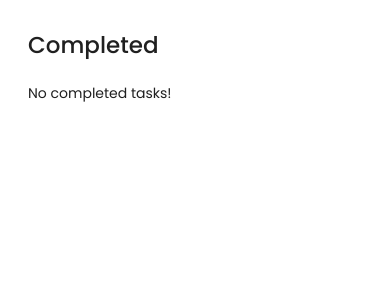
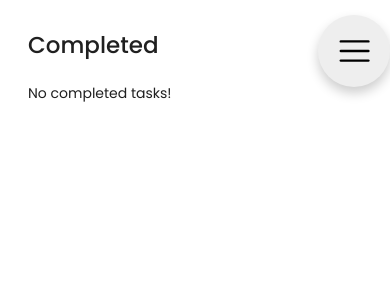
Before and after one commit to SirKaelan/Todo, a React (Create React App) app: page /completed in a window 390 px wide. Shown: the top 300 px of the page. Built offline with nearby package versions, Linux system fonts and the light colour scheme.

Commit message:
Extremely crude application of the hamburger button

```diff
--- a/src/features/tasks/index.ts
+++ b/src/features/tasks/index.ts
@@ -8,6 +8,8 @@ export { Completed } from "./views/completed/completed-view";
 
 export { TaskNavigation } from "./task-navigation/task-navigation";
 export { NavButton } from "./task-navigation/nav-button";
+export { useNavButtons } from "./task-navigation/hooks/useNavButtons";
+export type { NavigationButton } from "./task-navigation/types";
 
 export type {
   CreateSubmitHandler,
--- /dev/null
+++ b/src/features/tasks/task-navigation/hooks/useNavButtons.ts
@@ -0,0 +1,11 @@
+import { useTasks } from "contexts/task-context";
+import { NavigationButton } from "features/tasks";
+
+export const useNavButtons = (): NavigationButton[] => {
+  const Tasks = useTasks();
+
+  return [
+    { label: "inbox", taskCount: Tasks.completed.length },
+    { label: "completed", taskCount: Tasks.uncompleted.length },
+  ];
+};
--- a/src/features/tasks/task-navigation/task-navigation.tsx
+++ b/src/features/tasks/task-navigation/task-navigation.tsx
@@ -1,22 +1,19 @@
 import React from "react";
 import styles from "./task-navigation.module.scss";
 
-import { useTasks } from "contexts/task-context";
-import { NavButton } from "features/tasks";
-import { NavigationButton } from "./types";
+import { NavigationButton, NavButton } from "features/tasks";
 
-export const TaskNavigation = (): JSX.Element => {
-  const Tasks = useTasks();
+type TaskNavigationProps = {
+  buttons: NavigationButton[];
+};
 
-  const navButtons: NavigationButton[] = [
-    { label: "inbox", taskCount: Tasks.completed.length },
-    { label: "completed", taskCount: Tasks.uncompleted.length },
-  ];
-
+export const TaskNavigation = ({
+  buttons,
+}: TaskNavigationProps): JSX.Element => {
   return (
     <nav className={styles.nav}>
       <ul className={styles.nav_container}>
-        {navButtons.map((button) => (
+        {buttons.map((button) => (
           <li key={button.label}>
             <NavButton buttonData={button} />
           </li>
--- a/src/features/tasks/views/tasks-layout/tasks-layout.tsx
+++ b/src/features/tasks/views/tasks-layout/tasks-layout.tsx
@@ -1,17 +1,21 @@
 import React from "react";
 import styles from "./tasks-layout.module.scss";
 
-import { TaskNavigation } from "features/tasks";
+import { TaskNavigation, useNavButtons } from "features/tasks";
+import { Hamburger } from "ui";
 
 type TasksLayoutProps = {
   children: React.ReactNode;
 };
 
 export const TasksLayout = ({ children }: TasksLayoutProps): JSX.Element => {
+  const navButtons = useNavButtons();
+
   return (
     <main className={styles.tasks}>
+      <Hamburger buttons={navButtons} />
       <aside className={styles.tasks_navigation}>
-        <TaskNavigation />
+        <TaskNavigation buttons={navButtons} />
       </aside>
       <section className={styles.tasks_container}>{children}</section>
     </main>
--- a/src/ui/hamburger/hamburger.module.scss
+++ b/src/ui/hamburger/hamburger.module.scss
@@ -1,8 +1,9 @@
 @import "sass-partials/variables";
 @import "sass-partials/animations";
+@import "sass-partials/mixins";
 
 .hamburger {
-  display: flex;
+  display: none;
   flex-direction: column;
   justify-content: center;
   align-items: center;
@@ -19,8 +20,14 @@
 
   background-color: rgb(238, 238, 238);
 
+  box-shadow: 0px 5px 10px rgba(0, 0, 0, 0.2);
+
   z-index: 1000;
   cursor: pointer;
+
+  @include respond-to("md") {
+    display: flex;
+  }
 
   &:hover,
   &:focus {
@@ -67,7 +74,7 @@
 }
 
 .background {
-  display: flex;
+  display: none;
   align-items: center;
   justify-content: center;
   flex-direction: column;
@@ -81,14 +88,15 @@
   border-radius: 50%;
   z-index: 980;
   transition: transform 0.6s ease-in-out;
+
+  @include respond-to("md") {
+    display: flex;
+  }
 }
 
 .drawer {
-  display: flex;
+  display: none;
   justify-content: center;
-  align-items: center;
-  flex-direction: column;
-  gap: 0.5rem;
 
   position: fixed;
   top: 0;
@@ -96,11 +104,23 @@
   right: 0;
   bottom: 0;
 
-  padding: 2rem;
+  padding: 0 2rem;
 
   opacity: 0;
   transform: translateX(100%);
   z-index: 990;
   animation: 0.5s ease-in-out slideOut;
   transition: opacity 0.5s ease-in-out 0.1s;
+
+  @include respond-to("md") {
+    display: flex;
+  }
+
+  &_container {
+    display: flex;
+    flex-direction: column;
+    gap: 0.75rem;
+    flex: 0 1 40rem;
+    margin-top: 20rem;
+  }
 }
--- a/src/ui/hamburger/hamburger.tsx
+++ b/src/ui/hamburger/hamburger.tsx
@@ -1,11 +1,13 @@
 import React, { useState } from "react";
 import styles from "./hamburger.module.scss";
 
+import { NavigationButton, NavButton } from "features/tasks";
+
 type HamburgerProps = {
-  children: React.ReactNode;
+  buttons: NavigationButton[];
 };
 
-export const Hamburger = ({ children }: HamburgerProps): JSX.Element => {
+export const Hamburger = ({ buttons }: HamburgerProps): JSX.Element => {
   const [show, setShow] = useState<boolean>(false);
 
   const handleBurgerClick = () => setShow((prevState) => !prevState);
@@ -21,7 +23,13 @@ export const Hamburger = ({ children }: HamburgerProps): JSX.Element => {
         <div className={`${styles.line} ${styles.line_3}`}></div>
       </div>
       <div className={styles.background}></div>
-      <div className={styles.drawer}>{children}</div>
+      <div className={styles.drawer}>
+        <div className={styles.drawer_container}>
+          {buttons.map((button) => (
+            <NavButton buttonData={button} />
+          ))}
+        </div>
+      </div>
     </>
   );
 };
```
